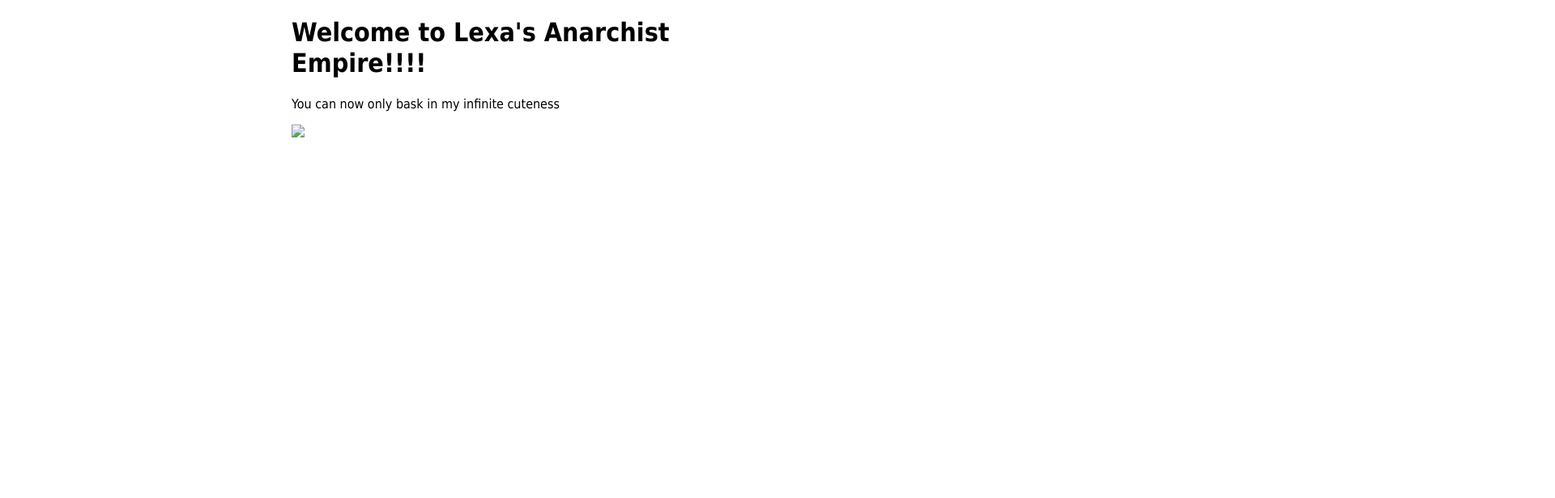
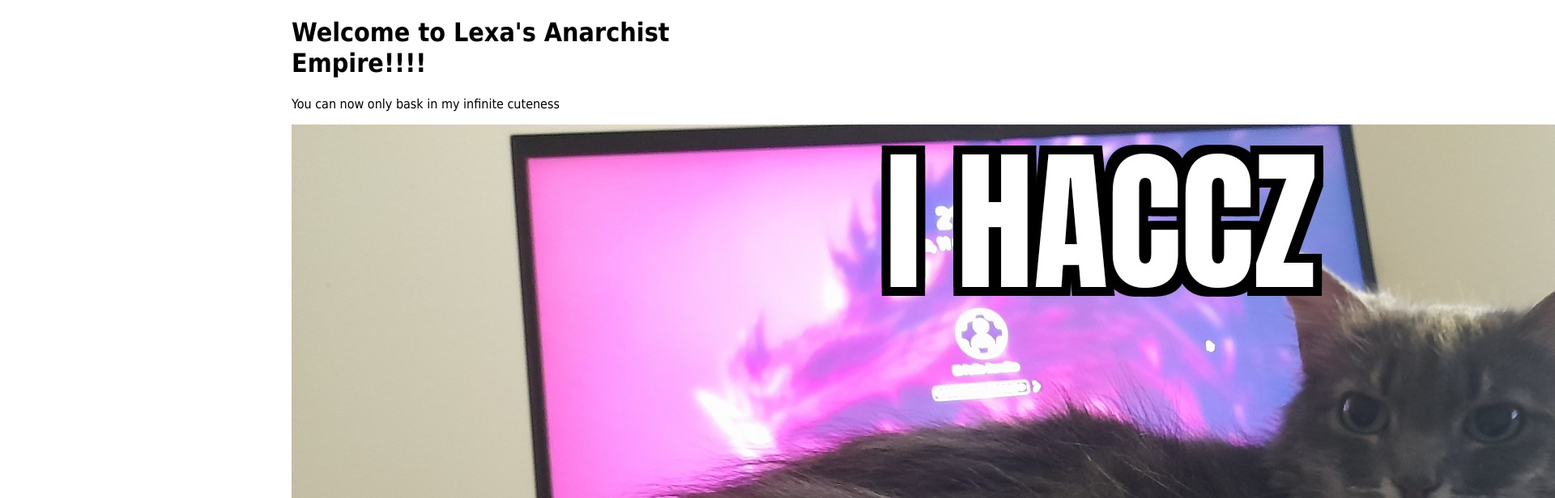
Before and after one commit to dda-cunh/webserv, a plain HTML site: page public/lexa/hakkd.html in a window 1280 px wide. Shown: the top 616 px of the page at 81% size, 1920 px wide, since content can reach past the window. Drawn offline with Linux system fonts and the light colour scheme.

Commit message:
tested handling of virtual servers and static site; all OK. TODO: fix handling of large files & implement server_name

```diff
--- a/public/lexa/hakkd.html
+++ b/public/lexa/hakkd.html
@@ -14,6 +14,6 @@
 <h1>Welcome to Lexa's Anarchist Empire!!!!</h1>
 <p>You can now only bask in my infinite cuteness</p>
 
-<img src="hakkd/haccd.jpg" />
+<img src="haccd.jpg" />
 </body>
 </html>
```
Also changed, not shown: 1 other file.
